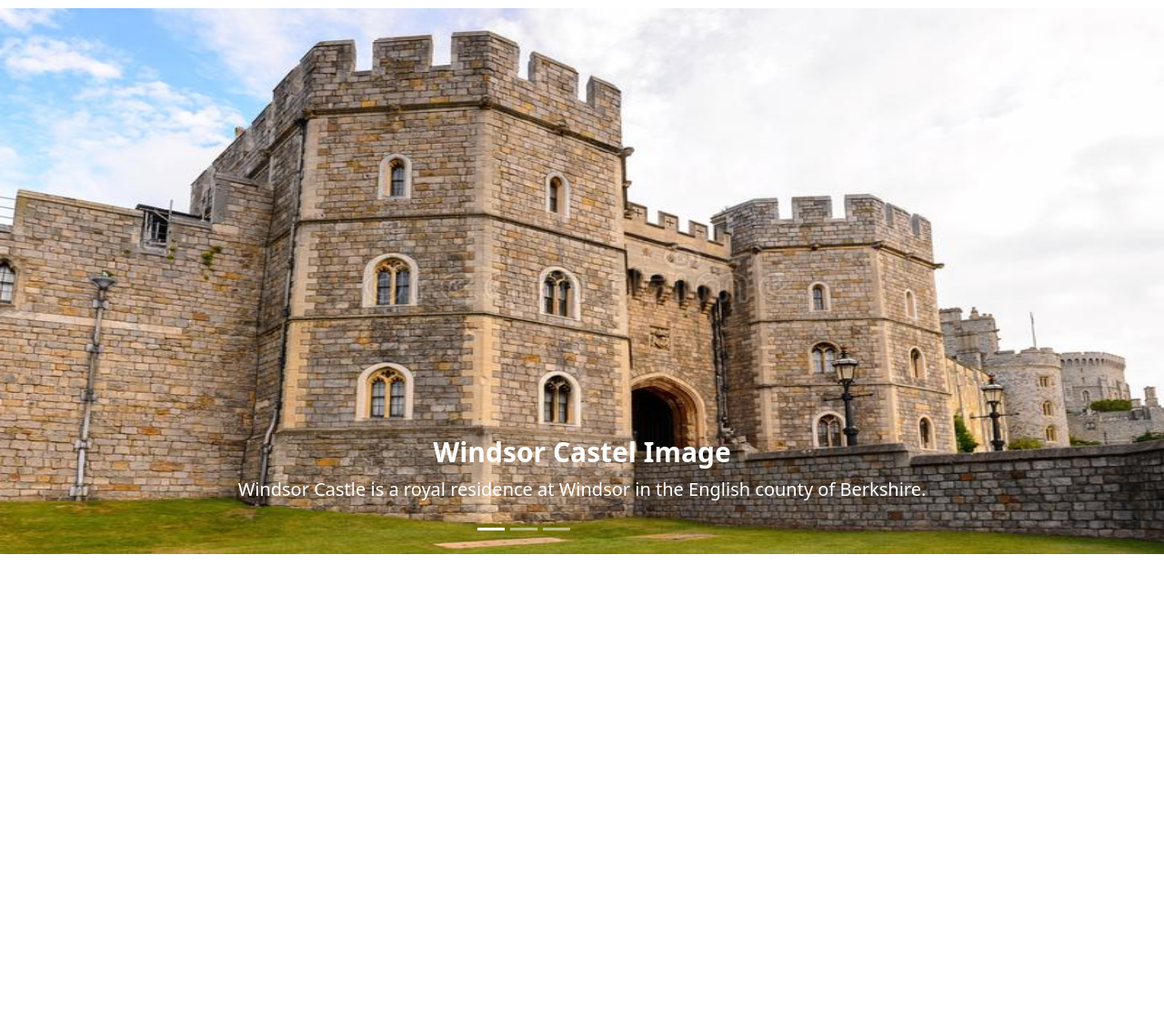
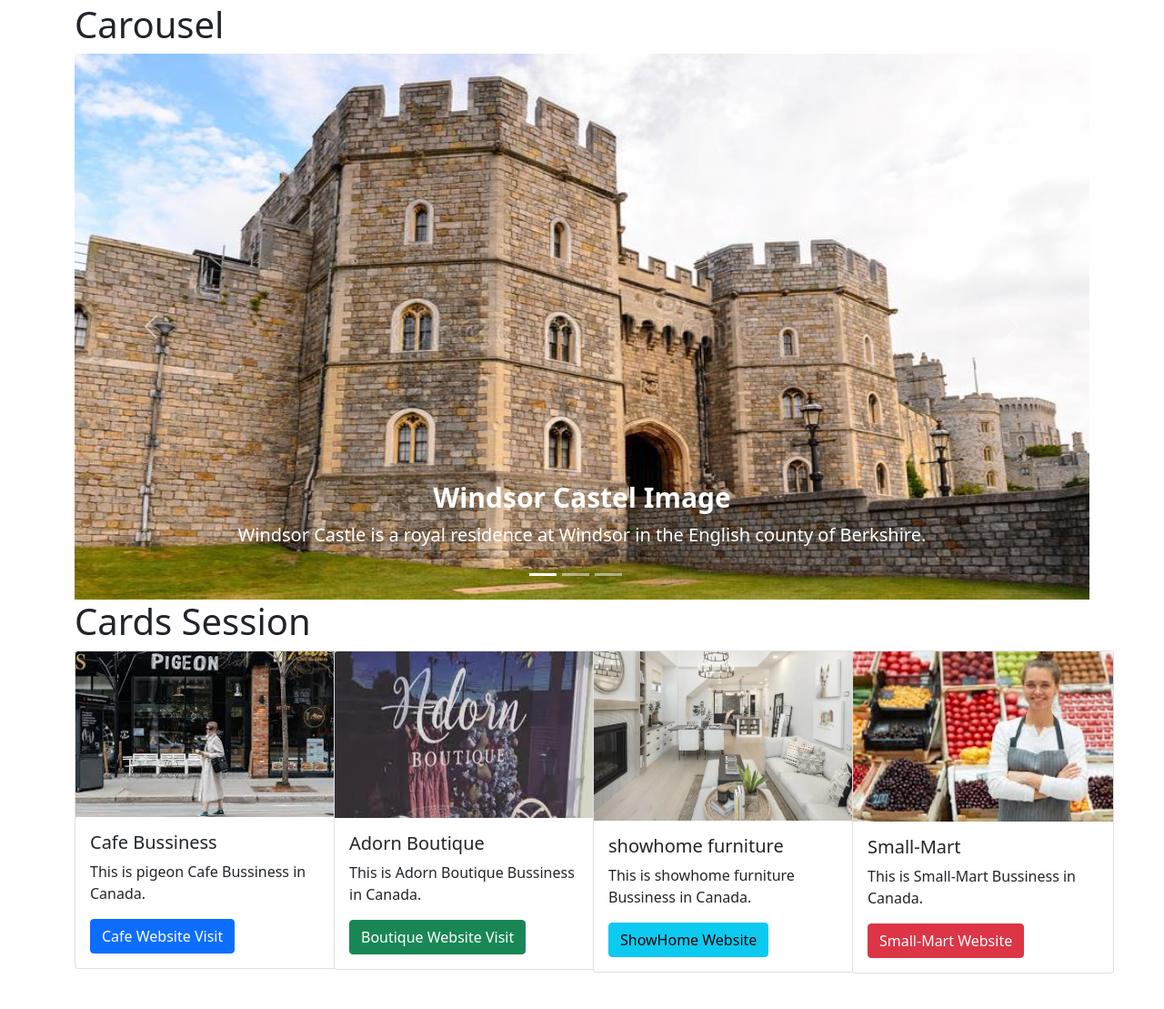
Before and after one commit to JaspreetKaur09/WEB301_Summer_Assignments, a plain HTML site: page index.html in a window 1280 px wide. Shown: the part 47-1156 px from the top of the page at 91% size. Before the commit the page ends 800 px from the top, so only its background shows below. Drawn offline with nearby package versions, Linux system fonts and the light colour scheme.

Commit message:
add local buissness in card title

```diff
--- a/index.html
+++ b/index.html
@@ -13,6 +13,9 @@
 
 <body>
 
+  <div class="container">
+    <div class="row">
+        <div class="col-lg-12">
             <h1 class="session"> Carousel </h1>
                    <div id="carouselExampleCaptions" class="carousel slide" data-bs-ride="carousel">
                          <div class="carousel-indicators">
@@ -42,7 +45,71 @@
                            <p class="text-img">William the Conqueror chose the site for Windsor Castle, high above the river Thames and on the edge of a Saxon hunting ground. He began building at Windsor around 1070, and 16 years later the Castle was complete. The Castle was originally constructed to guard the western approach to London. </p>
                           </div>
                          </div>
+                 </div>
+          <button class="carousel-control-prev" type="button" data-bs-target="#carouselExampleCaptions" data-bs-slide="prev">
+            <span class="carousel-control-prev-icon" aria-hidden="true"></span>
+            <span class="visually-hidden">Previous</span>
+            </button>
+                <button class="carousel-control-next" type="button" data-bs-target="#carouselExampleCaptions" data-bs-slide="next">
+                      <span class="carousel-control-next-icon" aria-hidden="true"></span>
+                     <span class="visually-hidden">Next</span>
+                 </button>
+            </div>
+        </div>
+    </div>
 
+       <!-- Add Card in Grid -->
+       <div class="row  mt-10">
+        <!-- card 1 for Cafe Bussiness -->
+        <h1 class="session"> Cards Session</h1>
+<div class="col-sm-3">
+<div class="card" style="width: 18rem;">
+    <img src="images/pigeon.jpg" class="card-img-top" alt="">
+       <div class="card-body">
+          <h5 class="card-title">Cafe Bussiness</h5>
+                <p class="card-text">This is pigeon Cafe Bussiness in Canada.</p>
+                     <a href="https://pigeoncoffee.com/" class="btn btn-primary"> Cafe Website Visit</a>
+       </div>
+  </div>
+</div>
+
+<!-- card 2 for Adorn Boutique bussiness -->
+<div class="col-sm-3">
+ <div class="card" style="width: 18rem;">
+     <img src="images/adorn.jpg" class="card-img-top" alt="" style="height:183px;" >
+        <div class="card-body">
+             <h5 class="card-title">Adorn Boutique</h5>
+              <p class="card-text">This is Adorn Boutique Bussiness in Canada. </p>
+                 <a href="https://www.adornboutique.ca/" class="btn btn-success"> Boutique Website Visit</a>
+        </div>
+
+  </div>
+</div>
+
+<!-- Card 3 for Showhome furniture bussiness -->
+  <div class="col-sm-3">
+      <div class="card" style="width: 18rem;">
+           <img src="images/showhome.jpg"  class="card-img-top" alt="" style="height: 186px;">
+            <div class="card-body">
+                <h5 class="card-title">showhome furniture</h5>
+                      <p class="card-text">This is showhome furniture Bussiness in Canada. </p>
+                    <a href="https://www.adornboutique.ca/" class="btn btn-info"> ShowHome Website </a>
+                </div>
+       </div>
+   </div>
+
+<!-- card 4 for Small mart bussiness -->
+  <div class="col-sm-3">
+      <div class="card" style="width: 18rem;">
+       <img src="images/small-mart.jpg" class="card-img-top" alt="">
+            <div class="card-body">
+                       <h5 class="card-title">Small-Mart</h5>
+                   <p class="card-text">This is Small-Mart Bussiness in Canada. </p>
+                  <a href="https://small-mart.ca/" class="btn btn-danger"> Small-Mart Website</a>
+             </div>
+      </div>
+  </div>
+</div>
 
 
 
```
Lines whose indentation alone changed are shown as unchanged.
